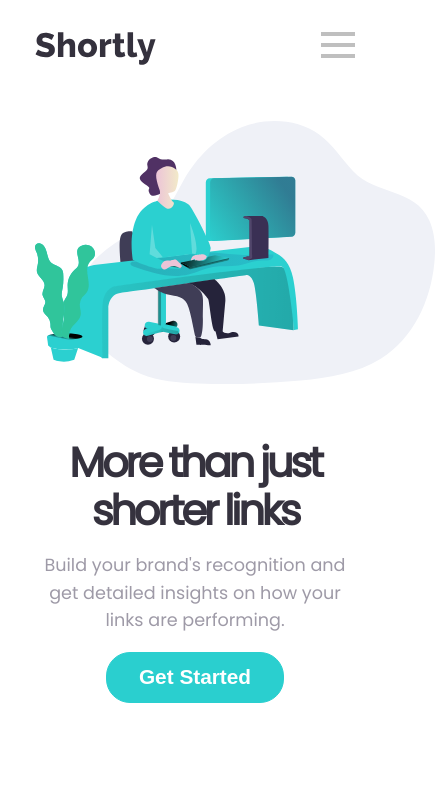
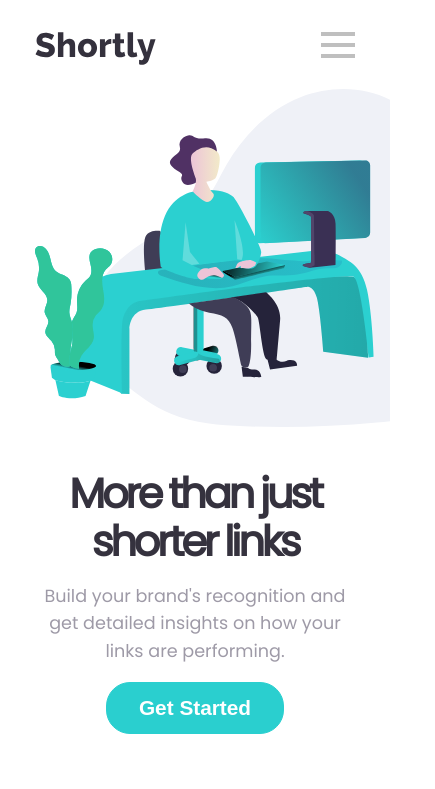
Before and after one commit to justsolomon/shortly, a React (Create React App) app: page / in a window 390 px wide. Shown: the top 789 px of the page, 435 px wide, since content can reach past the window. Built offline with nearby package versions, Linux system fonts and the light colour scheme.

Commit message:
Fix overflow bug in illustration image tag on mobile

```diff
--- a/src/components/css/Intro.css
+++ b/src/components/css/Intro.css
@@ -37,8 +37,13 @@
     .illustration {
         width: 100%;
     }
+    .illustration {
+        overflow: hidden;
+        width: 111%;
+        margin: -2rem 0 -.8rem 0;
+    }
     .illustration img {
-        width: 125%;
+        width: 145%;
     }
     .description {
         text-align: center;
--- a/src/components/css/Shortener.css
+++ b/src/components/css/Shortener.css
@@ -35,6 +35,7 @@
     border: 1px solid #fff;
     color: grey;
     font-weight: 400;
+    outline: 0;
 }
 
 .shortener-form .input-url::placeholder {
@@ -62,8 +63,11 @@
 
 #error,
 #error::placeholder {
+    color: hsl(0, 54%, 58%);
+}
+
+#error {
     border: 3px solid hsl(0, 54%, 58%);
-    color: hsl(0, 54%, 58%);
 }
 
 #invalid-url,
--- a/src/index.css
+++ b/src/index.css
@@ -4,19 +4,16 @@
   box-sizing: border-box;
 }
 
-html {
-  overflow-x: hidden;
-}
-
 a {
   outline: 0;
 }
 
-button:focus {
+button {
   outline: 0;
 }
 
 body {
+  overflow-x: hidden;
   margin: 0 auto;
   font-size: 18px;
   font-weight: 500;
```
